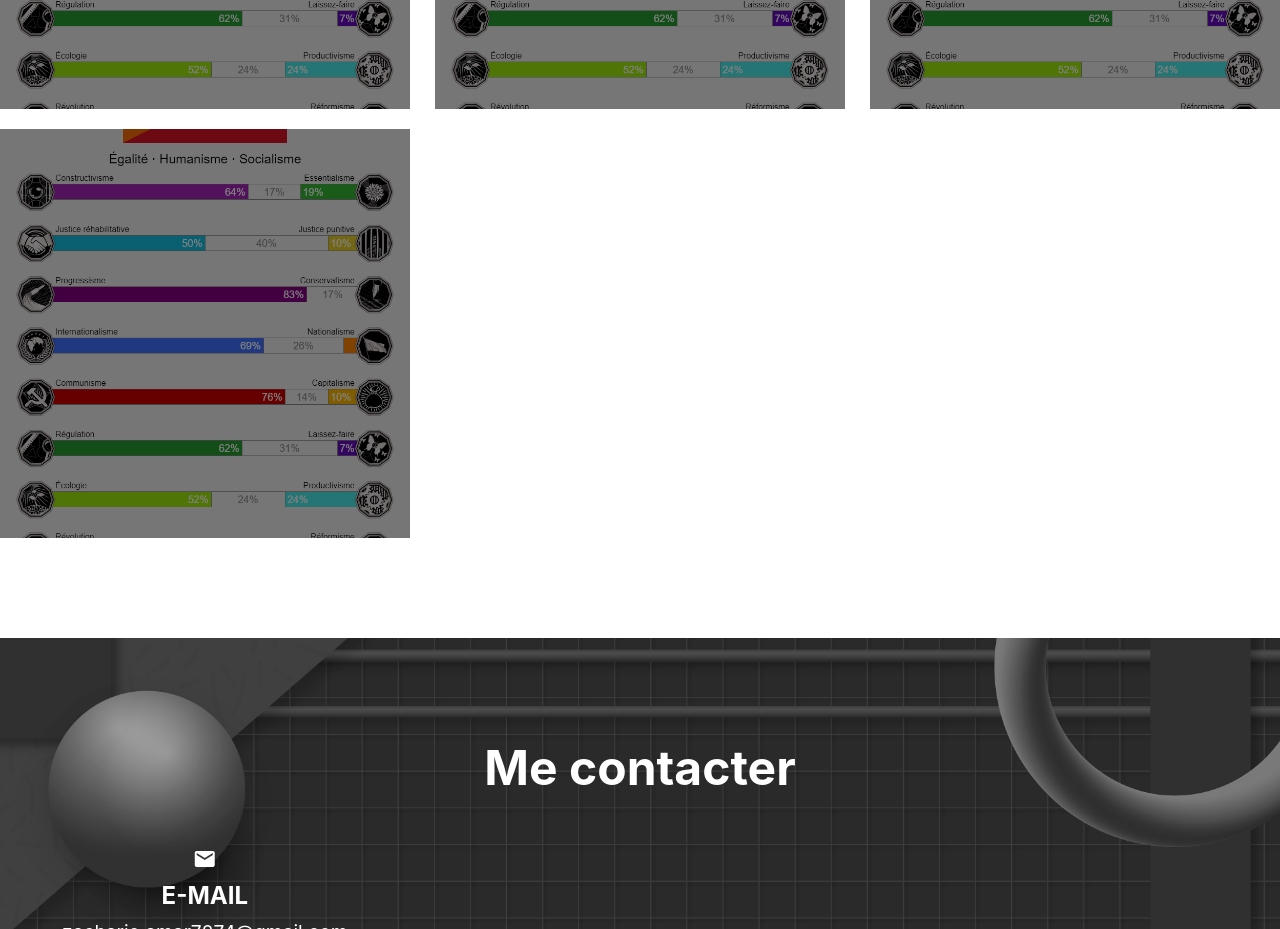
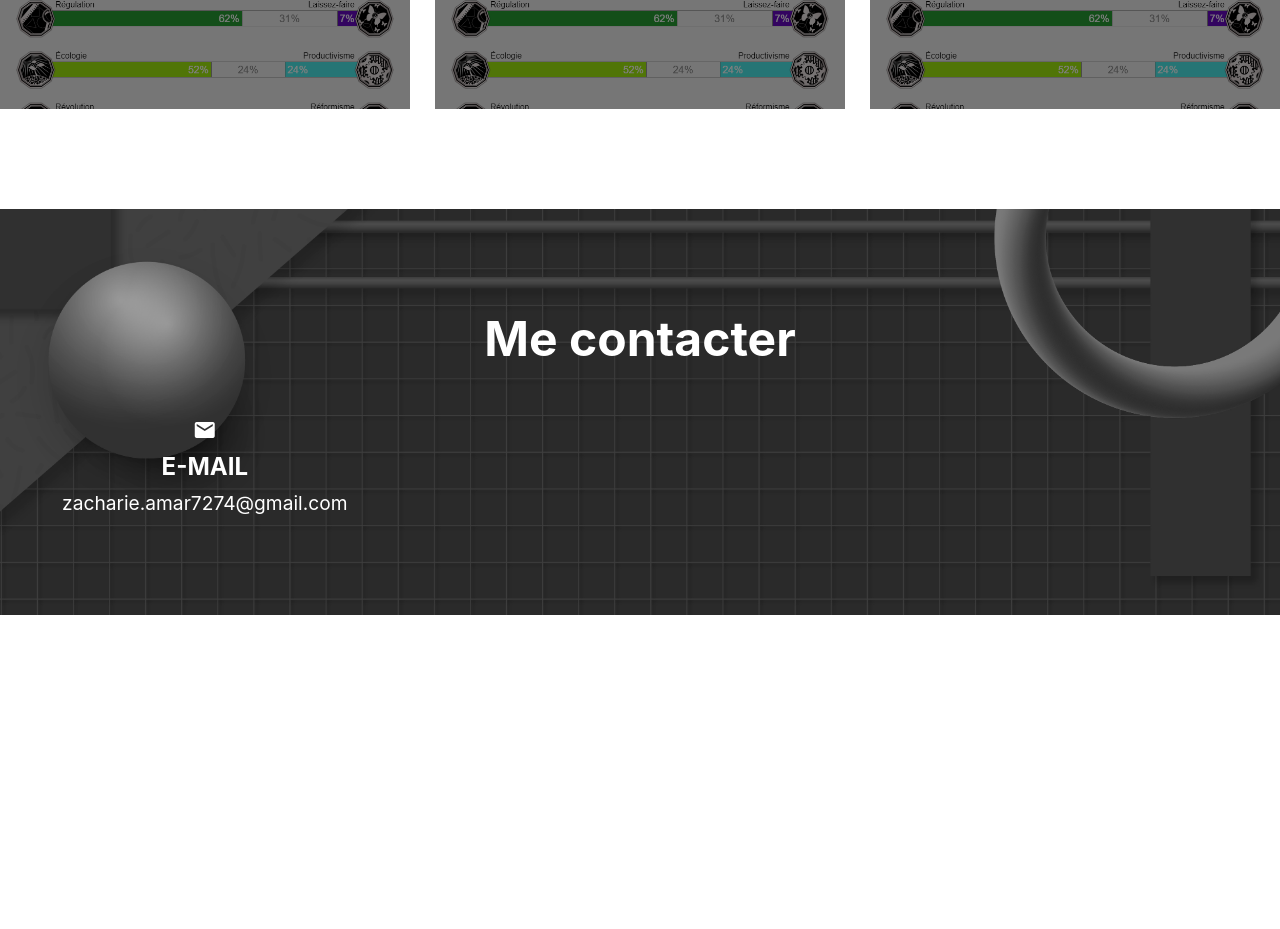
Before and after one commit to ZacharieAMAR/Portfolio-Parcoursup, a plain HTML site: page index.html in a window 1280 px wide. Shown: the part 2960-3889 px from the top of the page. After the commit the page ends 3575 px from the top, so only its background shows below. Drawn offline with Linux system fonts and the light colour scheme; a web font is replaced by a local one.

Commit message:
Update index.html

```diff
--- a/index.html
+++ b/index.html
@@ -114,11 +114,6 @@
                         <img src="img/pointless_img.png">
                     </a>
                 </div>
-                <div class="w32 projet">
-                    <a href="/">
-                        <img src="img/pointless_img.png">
-                    </a>
-                </div>
             </div>
         </div>
     </div>
```
